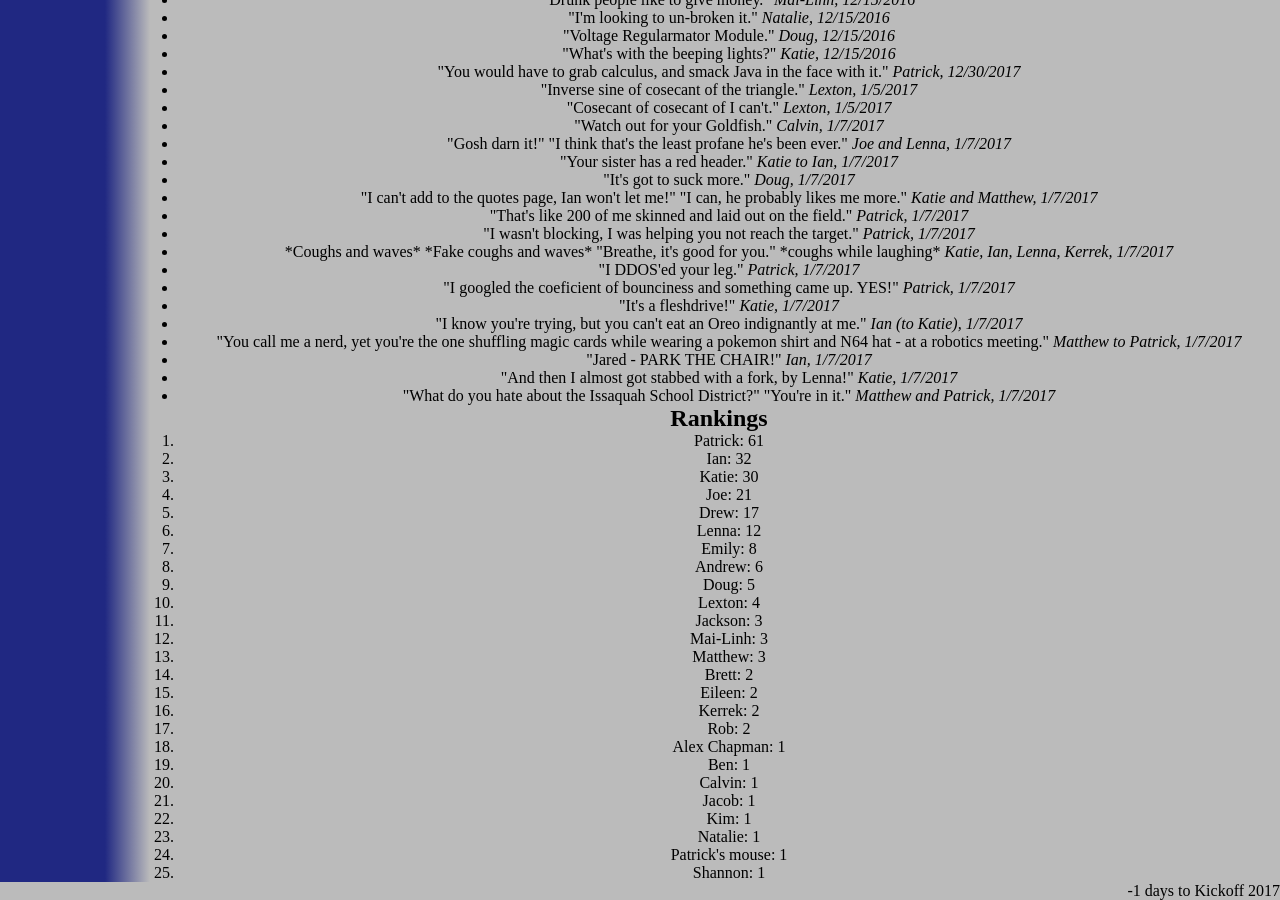
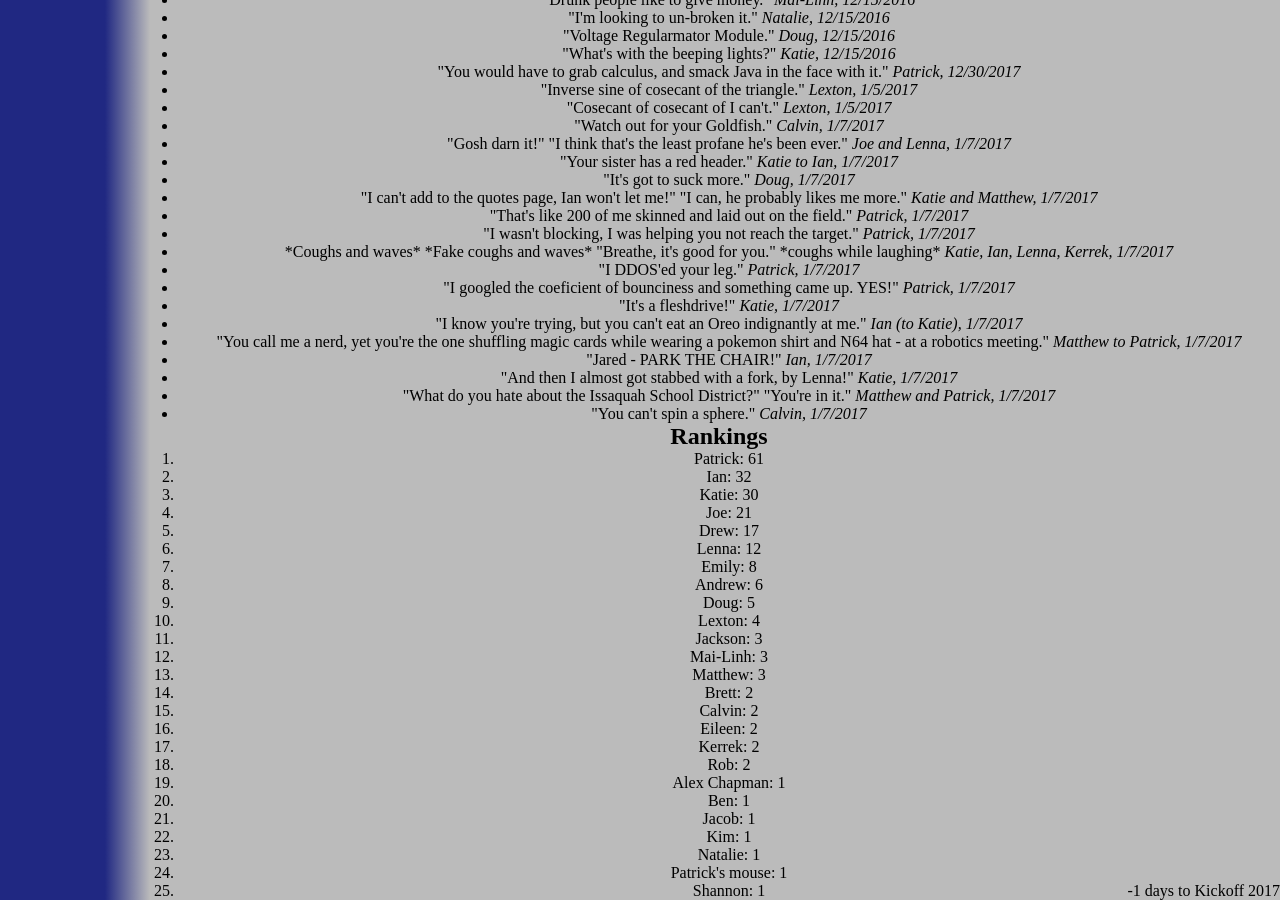
Before and after one commit to katiebugmoon/FRC4131.github.io, a Jekyll site: the page built from media/2017/quotes.html, in a window 1280 px wide and 900 px high, scrolled down 2743 px. Built offline with Jekyll 4.4.1, drawn with Linux system fonts in a browser that asks for light colours; nearby versions of some CDN libraries.

Commit message:
Update quotes.html

```diff
--- a/media/2017/quotes.html
+++ b/media/2017/quotes.html
@@ -167,6 +167,7 @@ title: Build Season 2017 Quotes
 	<li>"Jared - PARK THE CHAIR!" <i>Ian, 1/7/2017</i></li>
 	<li>"And then I almost got stabbed with a fork, by Lenna!" <i>Katie, 1/7/2017</i></li>
 	<li>"What do you hate about the Issaquah School District?" "You're in it." <i>Matthew and Patrick, 1/7/2017</i></li>
+	<li>"You can't spin a sphere." <i>Calvin, 1/7/2017</i></li>
 </ul>
 <h2>Rankings</h2>
 <ol id='rankings'></ol>
```
